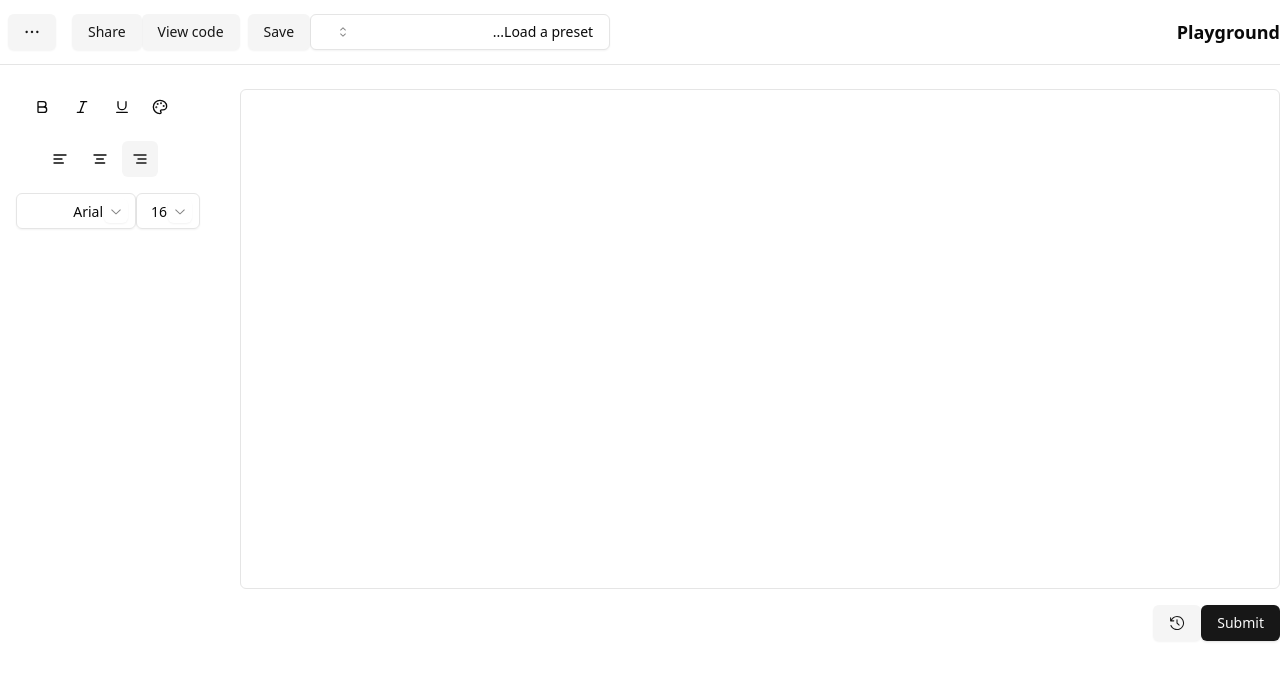
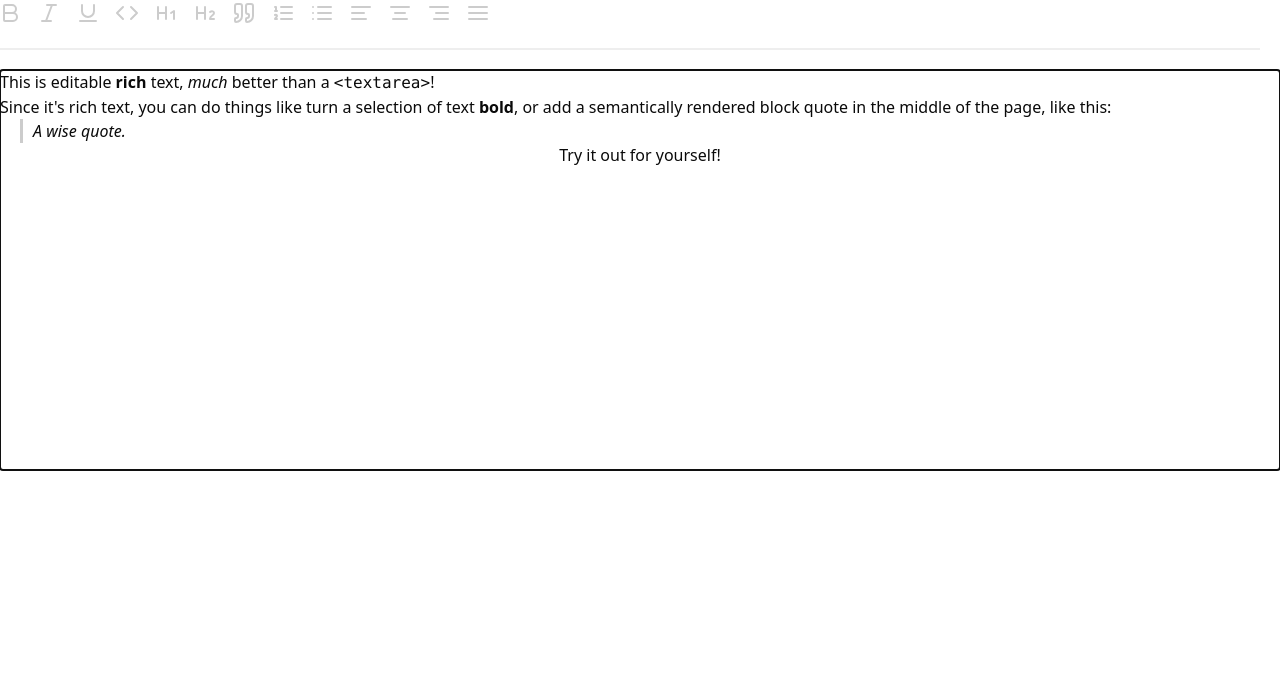
Before and after one commit to Ossama-Dev07/Text-editor, a React (Vite) app: page / in a window 1280 px wide. Shown: the top 680 px of the page. Built offline with nearby package versions, Linux system fonts and the light colour scheme.

Commit message:
update text editor UI 3

```diff
--- a/package.json
+++ b/package.json
@@ -10,6 +10,7 @@
     "preview": "vite preview"
   },
   "dependencies": {
+    "@emotion/css": "^11.13.5",
     "@radix-ui/react-alert-dialog": "^1.1.5",
     "@radix-ui/react-dialog": "^1.1.5",
     "@radix-ui/react-dropdown-menu": "^2.1.5",
@@ -32,10 +33,14 @@
     "cmdk": "^1.0.0",
     "draft-js": "^0.11.7",
     "draftjs-to-html": "^0.9.1",
+    "is-hotkey": "^0.2.0",
     "lucide-react": "^0.452.0",
     "react": "^18.3.1",
     "react-dom": "^18.3.1",
     "react-draft-wysiwyg": "^1.15.0",
+    "slate": "^0.112.0",
+    "slate-history": "^0.110.3",
+    "slate-react": "^0.112.1",
     "tailwind-merge": "^2.5.3",
     "tailwindcss-animate": "^1.0.7"
   },
--- /dev/null
+++ b/src/whatsappGroupe/EditorUI/index.jsx
@@ -0,0 +1,140 @@
+import React from "react";
+import ReactDOM from "react-dom";
+import { cx, css } from "@emotion/css";
+
+export const Button = React.forwardRef(
+  ({ className, active, reversed, ...props }, ref) => (
+    <span
+      {...props}
+      ref={ref}
+      className={cx(
+        className,
+        css`
+          cursor: pointer;
+          color: ${reversed
+            ? active
+              ? "white"
+              : "#aaa"
+            : active
+            ? "black"
+            : "#ccc"};
+        `
+      )}
+    />
+  )
+);
+export const EditorValue = React.forwardRef(
+  ({ className, value, ...props }, ref) => {
+    const textLines = value.document.nodes
+      .map((node) => node.text)
+      .toArray()
+      .join("\n");
+    return (
+      <div
+        ref={ref}
+        {...props}
+        className={cx(
+          className,
+          css`
+            margin: 30px -20px 0;
+          `
+        )}
+      >
+        <div
+          className={css`
+            font-size: 14px;
+            padding: 5px 20px;
+            color: #404040;
+            border-top: 2px solid #eeeeee;
+            background: #f8f8f8;
+          `}
+        >
+          Slate's value as text
+        </div>
+        <div
+          className={css`
+            color: #404040;
+            font: 12px monospace;
+            white-space: pre-wrap;
+            padding: 10px 20px;
+            div {
+              margin: 0 0 0.5em;
+            }
+          `}
+        >
+          {textLines}
+        </div>
+      </div>
+    );
+  }
+);
+export const Icon = React.forwardRef(({ className, ...props }, ref) => (
+  <span
+    {...props}
+    ref={ref}
+    className={cx(
+      "material-icons",
+      className,
+      css`
+        font-size: 18px;
+        vertical-align: text-bottom;
+      `
+    )}
+  />
+));
+export const Instruction = React.forwardRef(({ className, ...props }, ref) => (
+  <div
+    {...props}
+    ref={ref}
+    className={cx(
+      className,
+      css`
+        white-space: pre-wrap;
+        margin: 0 -20px 10px;
+        padding: 10px 20px;
+        font-size: 14px;
+        background: #f8f8e8;
+      `
+    )}
+  />
+));
+export const Menu = React.forwardRef(({ className, ...props }, ref) => (
+  <div
+    {...props}
+    data-test-id="menu"
+    ref={ref}
+    className={cx(
+      className,
+      css`
+        & > * {
+          display: inline-block;
+        }
+
+        & > * + * {
+          margin-left: 15px;
+        }
+      `
+    )}
+  />
+));
+export const Portal = ({ children }) => {
+  return typeof document === "object"
+    ? ReactDOM.createPortal(children, document.body)
+    : null;
+};
+export const Toolbar = React.forwardRef(({ className, ...props }, ref) => (
+  <Menu
+    {...props}
+    ref={ref}
+    className={cx(
+      className,
+      css`
+        position: relative;
+        padding: 1px 18px 17px;
+        margin: 0 -20px;
+        border-bottom: 2px solid #eee;
+        margin-bottom: 20px;
+      `
+    )}
+  />
+));
--- a/src/whatsappGroupe/MainPage.jsx
+++ b/src/whatsappGroupe/MainPage.jsx
@@ -1,141 +1,269 @@
-import React, { useState } from "react";
-import { Tabs, TabsContent } from "@/components/ui/tabs";
-import { Separator } from "@/components/ui/separator";
-import { Button } from "@/components/ui/button";
-import { CounterClockwiseClockIcon } from "@radix-ui/react-icons";
+import React, { useCallback, useMemo } from "react";
+import isHotkey from "is-hotkey";
+import { Editable, withReact, useSlate, Slate } from "slate-react";
+import {
+  Editor,
+  Transforms,
+  createEditor,
+  Element as SlateElement,
+} from "slate";
+import { withHistory } from "slate-history";
+import { Button, Icon, Toolbar } from "./EditorUI/index";
+import {
+  AlignCenter,
+  AlignJustify,
+  AlignLeft,
+  AlignRight,
+  Bold,
+  Code,
+  Heading1,
+  Heading2,
+  Italic,
+  ItalicIcon,
+  List,
+  ListOrdered,
+  Quote,
+  Underline,
+} from "lucide-react";
 
-import { PresetSelector } from "./components/preset-selector";
-import { PresetSave } from "./components/preset-save";
-import { CodeViewer } from "./components/code-viewer";
-import { PresetShare } from "./components/preset-share";
-import { PresetActions } from "./components/preset-actions";
-import { presets } from "./data/presets";
+const HOTKEYS = {
+  "mod+b": "bold",
+  "mod+i": "italic",
+  "mod+u": "underline",
+  "mod+`": "code",
+};
+const LIST_TYPES = ["numbered-list", "bulleted-list"];
+const TEXT_ALIGN_TYPES = ["left", "center", "right", "justify"];
+const RichTextExample = () => {
+  const renderElement = useCallback((props) => <Element {...props} />, []);
+  const renderLeaf = useCallback((props) => <Leaf {...props} />, []);
+  const editor = useMemo(() => withHistory(withReact(createEditor())), []);
+  return (
+    <Slate editor={editor} initialValue={initialValue}>
+      <Toolbar className="w-full">
+        <MarkButton format="bold" icon={<Bold />} />
+        <MarkButton format="italic" icon={<ItalicIcon />} />
+        <MarkButton format="underline" icon={<Underline />} />
+        <MarkButton format="code" icon={<Code />} />
+        <BlockButton format="heading-one" icon={<Heading1 />} />
+        <BlockButton format="heading-two" icon={<Heading2 />} />
+        <BlockButton format="block-quote" icon={<Quote />} />
+        <BlockButton format="numbered-list" icon={<ListOrdered />} />
+        <BlockButton format="bulleted-list" icon={<List />} />
+        <BlockButton format="left" icon={<AlignLeft />} />
+        <BlockButton format="center" icon={<AlignCenter />} />
+        <BlockButton format="right" icon={<AlignRight />} />
+        <BlockButton format="justify" icon={<AlignJustify />} />
+      </Toolbar>
+      <Editable
+        className="h-[400px]"
+        renderElement={renderElement}
+        renderLeaf={renderLeaf}
+        placeholder="Enter some rich text…"
+        spellCheck
+        autoFocus
+        onKeyDown={(event) => {
+          for (const hotkey in HOTKEYS) {
+            if (isHotkey(hotkey, event)) {
+              event.preventDefault();
+              const mark = HOTKEYS[hotkey];
+              toggleMark(editor, mark);
+            }
+          }
+        }}
+      />
+    </Slate>
+  );
+};
+const toggleBlock = (editor, format) => {
+  const isActive = isBlockActive(
+    editor,
+    format,
+    TEXT_ALIGN_TYPES.includes(format) ? "align" : "type"
+  );
+  const isList = LIST_TYPES.includes(format);
+  Transforms.unwrapNodes(editor, {
+    match: (n) =>
+      !Editor.isEditor(n) &&
+      SlateElement.isElement(n) &&
+      LIST_TYPES.includes(n.type) &&
+      !TEXT_ALIGN_TYPES.includes(format),
+    split: true,
+  });
+  let newProperties;
+  if (TEXT_ALIGN_TYPES.includes(format)) {
+    newProperties = {
+      align: isActive ? undefined : format,
+    };
+  } else {
+    newProperties = {
+      type: isActive ? "paragraph" : isList ? "list-item" : format,
+    };
+  }
+  Transforms.setNodes(editor, newProperties);
+  if (!isActive && isList) {
+    const block = { type: format, children: [] };
+    Transforms.wrapNodes(editor, block);
+  }
+};
+const toggleMark = (editor, format) => {
+  const isActive = isMarkActive(editor, format);
+  if (isActive) {
+    Editor.removeMark(editor, format);
+  } else {
+    Editor.addMark(editor, format, true);
+  }
+};
+const isBlockActive = (editor, format, blockType = "type") => {
+  const { selection } = editor;
+  if (!selection) return false;
+  const [match] = Array.from(
+    Editor.nodes(editor, {
+      at: Editor.unhangRange(editor, selection),
+      match: (n) =>
+        !Editor.isEditor(n) &&
+        SlateElement.isElement(n) &&
+        n[blockType] === format,
+    })
+  );
+  return !!match;
+};
+const isMarkActive = (editor, format) => {
+  const marks = Editor.marks(editor);
+  return marks ? marks[format] === true : false;
+};
+const Element = ({ attributes, children, element }) => {
+  // Base styles for all elements
+  const baseStyle = { textAlign: element.align };
 
-import { FontSizeSelect, FontFamilySelect } from "./EditorUI/font-select-components";
-import { StyleButtons } from "./EditorUI/style-buttons-components";
-
-export default function MainPage() {
-  const [fontFamily, setFontFamily] = useState("Arial");
-  const [fontSize, setFontSize] = useState("16");
-  const [alignment, setAlignment] = useState("right");
-
-  const applyStyleToSelection = (style, value) => {
-    if (window.getSelection) {
-      const selection = window.getSelection();
-      if (selection.rangeCount > 0) {
-        const range = selection.getRangeAt(0);
-        const span = document.createElement("span");
-        span.style[style] = value;
-        range.surroundContents(span);
-      }
-    }
+  // Styles for specific element types
+  const styles = {
+    "block-quote": {
+      ...baseStyle,
+      marginLeft: "20px",
+      paddingLeft: "10px",
+      borderLeft: "3px solid #ccc",
+      fontStyle: "italic",
+    },
+    "bulleted-list": {
+      ...baseStyle,
+      listStyleType: "disc",
+      paddingLeft: "20px",
+    },
+    "heading-one": {
+      ...baseStyle,
+      fontSize: "32px",
+      fontWeight: "bold",
+    },
+    "heading-two": {
+      ...baseStyle,
+      fontSize: "24px",
+      fontWeight: "bold",
+    },
+    "list-item": {
+      ...baseStyle,
+      display: "list-item",
+    },
+    "numbered-list": {
+      ...baseStyle,
+      listStyleType: "decimal",
+      paddingLeft: "20px",
+    },
+    default: {
+      ...baseStyle,
+      fontSize: "16px",
+    },
   };
 
-  const handleColorChange = (textColor, borderColor) => {
-    if (window.getSelection) {
-      const selection = window.getSelection();
-      if (selection.rangeCount > 0) {
-        const range = selection.getRangeAt(0);
-        const span = document.createElement("span");
-        span.className = `${textColor} ${borderColor} px-1 rounded`;
-        range.surroundContents(span);
-      }
-    }
-  };
-
-  const handleFontFamilyChange = (value) => {
-    setFontFamily(value);
-    applyStyleToSelection("fontFamily", value);
-  };
-
-  const handleFontSizeChange = (value) => {
-    setFontSize(value);
-    applyStyleToSelection("fontSize", `${value}px`);
-  };
-
-  const handleAlignmentChange = (value) => {
-    setAlignment(value);
-    document.getElementById("editable-div").style.textAlign = value;
-  };
-
-  const handleTextStyle = (style) => {
-    const styleMap = {
-      fontWeight: "bold",
-      fontStyle: "italic",
-      textDecoration: "underline",
-    };
-    applyStyleToSelection(style, styleMap[style]);
-  };
+  // Get the appropriate style for the element type
+  const elementStyle = styles[element.type] || styles.default;
 
   return (
-    <div dir="rtl">
-      <div className="h-full flex-col md:flex">
-        <div className="container flex flex-col items-start justify-between space-y-2 py-4 sm:flex-row sm:items-center sm:space-y-0 md:h-16">
-          <h2 className="text-lg font-semibold">Playground</h2>
-          <div className="ml-auto flex w-full space-x-2 sm:justify-end">
-            <PresetSelector presets={presets} />
-            <PresetSave />
-            <div className="space-x-2 md:flex">
-              <CodeViewer />
-              <PresetShare />
-            </div>
-            <PresetActions />
-          </div>
-        </div>
-
-        <Separator />
-        <Tabs defaultValue="complete" className="flex-1">
-          <div className="h-full py-6" dir="rtl">
-            <div className="grid h-full items-stretch gap-10 md:grid-cols-[1fr_200px]">
-              <div className="flex-col space-y-4 sm:flex md:order-2">
-                <StyleButtons
-                  alignment={alignment}
-                  onAlignmentChange={handleAlignmentChange}
-                  onTextStyleChange={handleTextStyle}
-                  onColorChange={handleColorChange}
-                />
-                <div className="flex space-x-4">
-                  <FontSizeSelect
-                    fontSize={fontSize}
-                    onFontSizeChange={handleFontSizeChange}
-                  />
-                  <FontFamilySelect
-                    fontFamily={fontFamily}
-                    onFontFamilyChange={handleFontFamilyChange}
-                  />
-                </div>
-              </div>
-              <div className="md:order-1">
-                <TabsContent value="complete" className="mt-0 border-0 p-0">
-                  <div className="flex h-full flex-col space-y-4">
-                    <div
-                      id="editable-div"
-                      contentEditable="true"
-                      placeholder="Write a tagline for an ice cream shop"
-                      className="min-h-[200px] flex-1 p-4 border rounded-md md:min-h-[500px] lg:min-h-[500px]"
-                      style={{
-                        fontFamily,
-                        fontSize: `${fontSize}px`,
-                        textAlign: alignment,
-                      }}
-                    ></div>
-                    <div className="flex items-center space-x-2">
-                      <Button>Submit</Button>
-                      <Button variant="secondary">
-                        <span className="sr-only">Show history</span>
-                        <CounterClockwiseClockIcon
-                          variant="disractive"
-                          className="h-4 w-4"
-                        />
-                      </Button>
-                    </div>
-                  </div>
-                </TabsContent>
-              </div>
-            </div>
-          </div>
-        </Tabs>
-      </div>
+    <div style={elementStyle} {...attributes}>
+      {children}
     </div>
   );
-}
+};
+const Leaf = ({ attributes, children, leaf }) => {
+  if (leaf.bold) {
+    children = <strong>{children}</strong>;
+  }
+  if (leaf.code) {
+    children = <code>{children}</code>;
+  }
+  if (leaf.italic) {
+    children = <em>{children}</em>;
+  }
+  if (leaf.underline) {
+    children = <u>{children}</u>;
+  }
+  return <span {...attributes}>{children}</span>;
+};
+const BlockButton = ({ format, icon }) => {
+  const editor = useSlate();
+  return (
+    <Button
+      active={isBlockActive(
+        editor,
+        format,
+        TEXT_ALIGN_TYPES.includes(format) ? "align" : "type"
+      )}
+      onMouseDown={(event) => {
+        event.preventDefault();
+        toggleBlock(editor, format);
+      }}
+    >
+      {icon}
+    </Button>
+  );
+};
+const MarkButton = ({ format, icon }) => {
+  const editor = useSlate();
+  return (
+    <Button
+      active={isMarkActive(editor, format)}
+      onMouseDown={(event) => {
+        event.preventDefault();
+        toggleMark(editor, format);
+      }}
+    >
+      {icon}
+    </Button>
+  );
+};
+const initialValue = [
+  {
+    type: "paragraph",
+    children: [
+      { text: "This is editable " },
+      { text: "rich", bold: true },
+      { text: " text, " },
+      { text: "much", italic: true },
+      { text: " better than a " },
+      { text: "<textarea>", code: true },
+      { text: "!" },
+    ],
+  },
+  {
+    type: "paragraph",
+    children: [
+      {
+        text: "Since it's rich text, you can do things like turn a selection of text ",
+      },
+      { text: "bold", bold: true },
+      {
+        text: ", or add a semantically rendered block quote in the middle of the page, like this:",
+      },
+    ],
+  },
+  {
+    type: "block-quote",
+    children: [{ text: "A wise quote." }],
+  },
+  {
+    type: "paragraph",
+    align: "center",
+    children: [{ text: "Try it out for yourself!" }],
+  },
+];
+export default RichTextExample;
```
Also changed, not shown: 1 other file (tests, documents, lock files or other folders).
